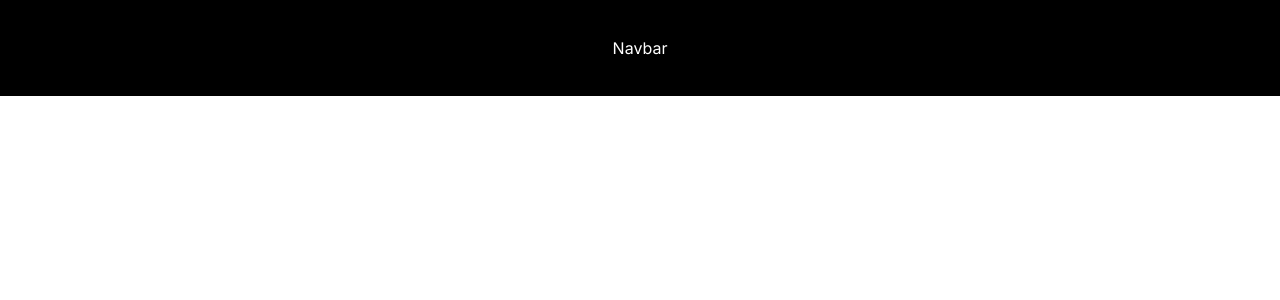
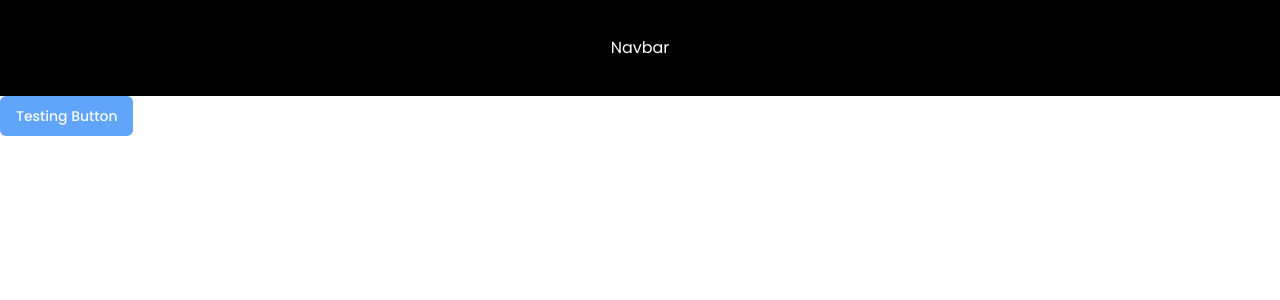
Before and after one commit to hammer-code/lms-fe, a Next.js app: page / in a window 1280 px wide. Shown: the top 300 px of the page. Built offline with nearby package versions, Linux system fonts and the light colour scheme.

Commit message:
test component button shadcn

```diff
--- a/package.json
+++ b/package.json
@@ -12,6 +12,7 @@
     "prepare": "husky"
   },
   "dependencies": {
+    "@radix-ui/react-slot": "^1.0.2",
     "@tanstack/react-query": "^5.20.5",
     "axios": "^1.6.7",
     "class-variance-authority": "^0.7.0",
--- a/src/app/layout.tsx
+++ b/src/app/layout.tsx
@@ -1,12 +1,16 @@
 import type { Metadata } from 'next';
-import { Inter } from 'next/font/google';
+import { Poppins } from 'next/font/google';
 import './globals.css';
 
-const inter = Inter({ subsets: ['latin'] });
+const poppins = Poppins({
+  subsets: ['latin'],
+  display: 'swap',
+  variable: '--font-poppins',
+  weight: ['100', '200', '300', '400', '500', '600', '700', '800', '900']
+});
 
 export const metadata: Metadata = {
-  title: 'Create Next App',
-  description: 'Generated by create next app'
+  title: 'Hmc Learn'
 };
 
 export default function RootLayout({
@@ -16,7 +20,7 @@
 }>) {
   return (
     <html lang="en">
-      <body className={inter.className}>{children}</body>
+      <body className={poppins.className}>{children}</body>
     </html>
   );
 }
--- a/src/app/page.tsx
+++ b/src/app/page.tsx
@@ -1,9 +1,17 @@
+'use client';
+import { Button } from '@/components/ui/button';
 import MainPage from '@/features/Main';
 
 export default function Home() {
   return (
     <main>
       <MainPage />
+      <Button
+        className="bg-blue-400 hover:bg-blue-500"
+        onClick={() => alert('Tess')}
+      >
+        Testing Button
+      </Button>
     </main>
   );
 }
--- /dev/null
+++ b/src/components/ui/button.tsx
@@ -0,0 +1,56 @@
+import * as React from 'react';
+import { Slot } from '@radix-ui/react-slot';
+import { cva, type VariantProps } from 'class-variance-authority';
+
+import { cn } from '@/lib/utils';
+
+const buttonVariants = cva(
+  'inline-flex items-center justify-center whitespace-nowrap rounded-md text-sm font-medium ring-offset-background transition-colors focus-visible:outline-none focus-visible:ring-2 focus-visible:ring-ring focus-visible:ring-offset-2 disabled:pointer-events-none disabled:opacity-50',
+  {
+    variants: {
+      variant: {
+        default: 'bg-primary text-primary-foreground hover:bg-primary/90',
+        destructive:
+          'bg-destructive text-destructive-foreground hover:bg-destructive/90',
+        outline:
+          'border border-input bg-background hover:bg-accent hover:text-accent-foreground',
+        secondary:
+          'bg-secondary text-secondary-foreground hover:bg-secondary/80',
+        ghost: 'hover:bg-accent hover:text-accent-foreground',
+        link: 'text-primary underline-offset-4 hover:underline'
+      },
+      size: {
+        default: 'h-10 px-4 py-2',
+        sm: 'h-9 rounded-md px-3',
+        lg: 'h-11 rounded-md px-8',
+        icon: 'h-10 w-10'
+      }
+    },
+    defaultVariants: {
+      variant: 'default',
+      size: 'default'
+    }
+  }
+);
+
+export interface ButtonProps
+  extends React.ButtonHTMLAttributes<HTMLButtonElement>,
+    VariantProps<typeof buttonVariants> {
+  asChild?: boolean;
+}
+
+const Button = React.forwardRef<HTMLButtonElement, ButtonProps>(
+  ({ className, variant, size, asChild = false, ...props }, ref) => {
+    const Comp = asChild ? Slot : 'button';
+    return (
+      <Comp
+        className={cn(buttonVariants({ variant, size, className }))}
+        ref={ref}
+        {...props}
+      />
+    );
+  }
+);
+Button.displayName = 'Button';
+
+export { Button, buttonVariants };
--- a/tailwind.config.ts
+++ b/tailwind.config.ts
@@ -3,10 +3,10 @@
 const config = {
   darkMode: ['class'],
   content: [
-    './pages/**/*.{ts,tsx}',
-    './components/**/*.{ts,tsx}',
-    './app/**/*.{ts,tsx}',
-    './src/**/*.{ts,tsx}'
+    './pages/**/*.{ts,tsx,js,jsx,mdx}',
+    './components/**/*.{ts,tsx,js,jsx,mdx}',
+    './app/**/*.{ts,tsx,js,jsx,mdx}',
+    './src/**/*.{ts,tsx,js,jsx,mdx}'
   ],
   prefix: '',
   theme: {
```
Also changed, not shown: 1 other file (tests, documents, lock files or other folders).
